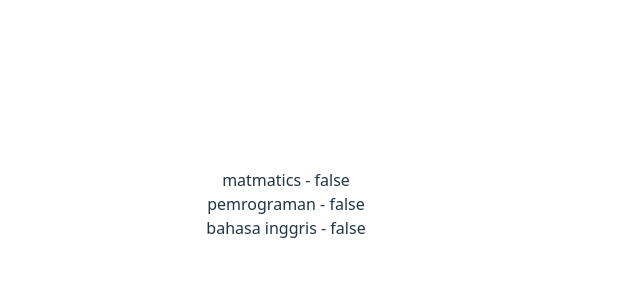
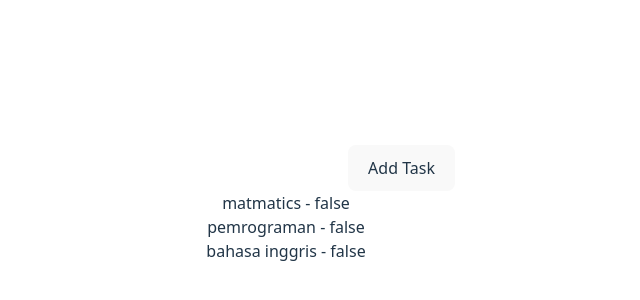
Before and after one commit to qadrihafyan/32-pbk-uts-233510651, a Vue app: page / in a window 1280 px wide. Shown: the part 196-496 px from the top of the page, without its empty margins (354-994 px from the left). Built offline with nearby package versions, Linux system fonts and the light colour scheme.

Commit message:
input task and function add task

```diff
--- a/src/App.vue
+++ b/src/App.vue
@@ -18,18 +18,39 @@ const tasks = ref([
     completed: false
   }
 ])
+const newTask = ref('')
+
+const addTask = () => {
+  if (newTask.value === '') {
+    return
+  }
+  tasks.value.push({
+    id: tasks.value.length + 1,
+    title: newTask.value,
+    completed: false
+  })
+  newTask.value = ''
+  console.log(tasks.value)
+}
 </script>
 
 <template>
   <div>
-    <ul>
-      <li v-for="task in tasks" :key="task.id">
-        {{ task.title }} - {{ task.completed }}
-      </li>
-    </ul>
+    <!-- Left Content -->
+    <div>
+      <input type="text" v-model="newTask" @keyup.enter="addTask" />
+      <button @click="addTask">Add Task</button>
+    </div>
+
+    <!-- Right Content -->
+    <div>
+      <ul>
+        <li v-for="task in tasks" :key="task.id">
+          {{ task.title }} - {{ task.completed }}
+        </li>
+      </ul>
+    </div>
   </div>
 </template>
 
-<style scoped>
-
-</style>
+<style scoped></style>
```
